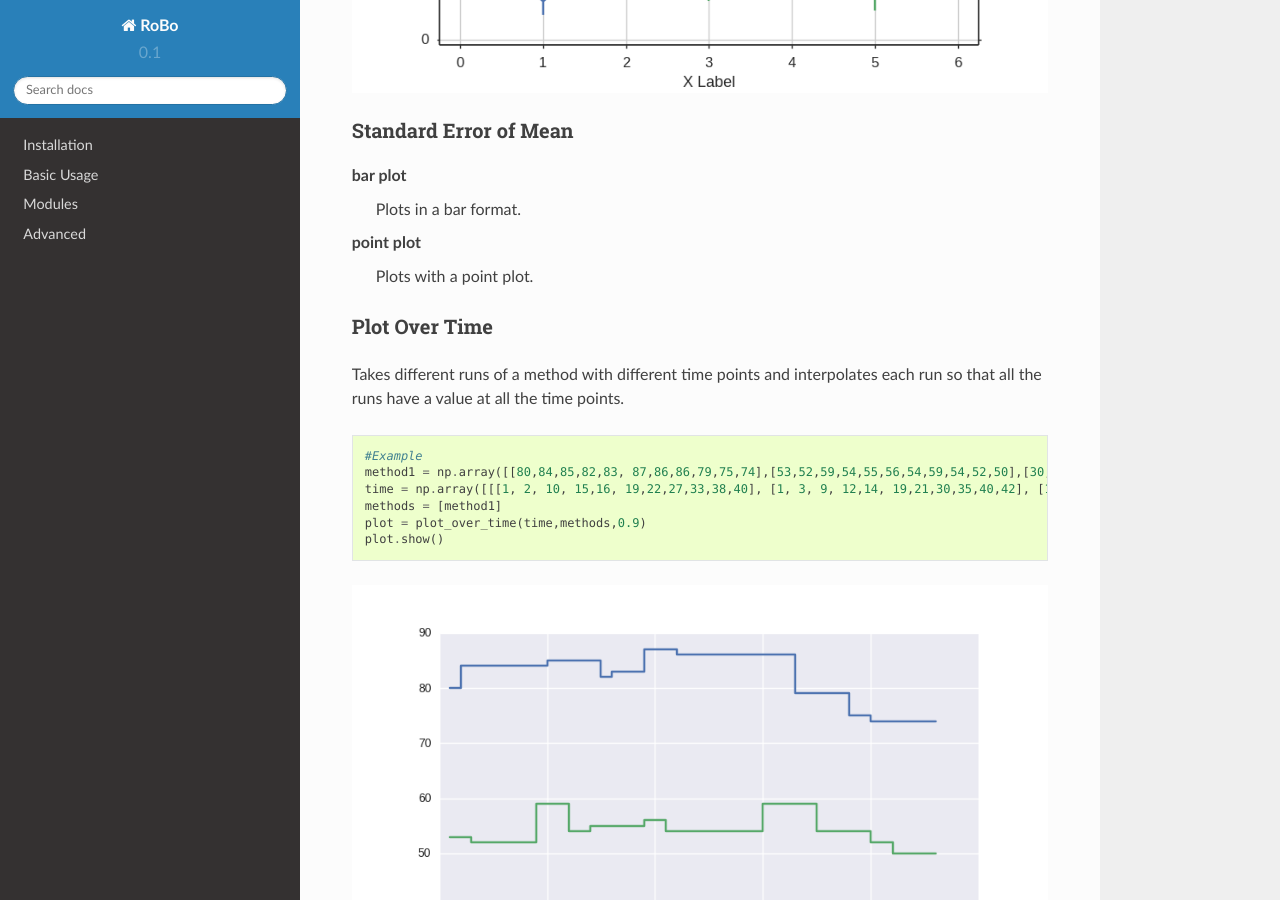
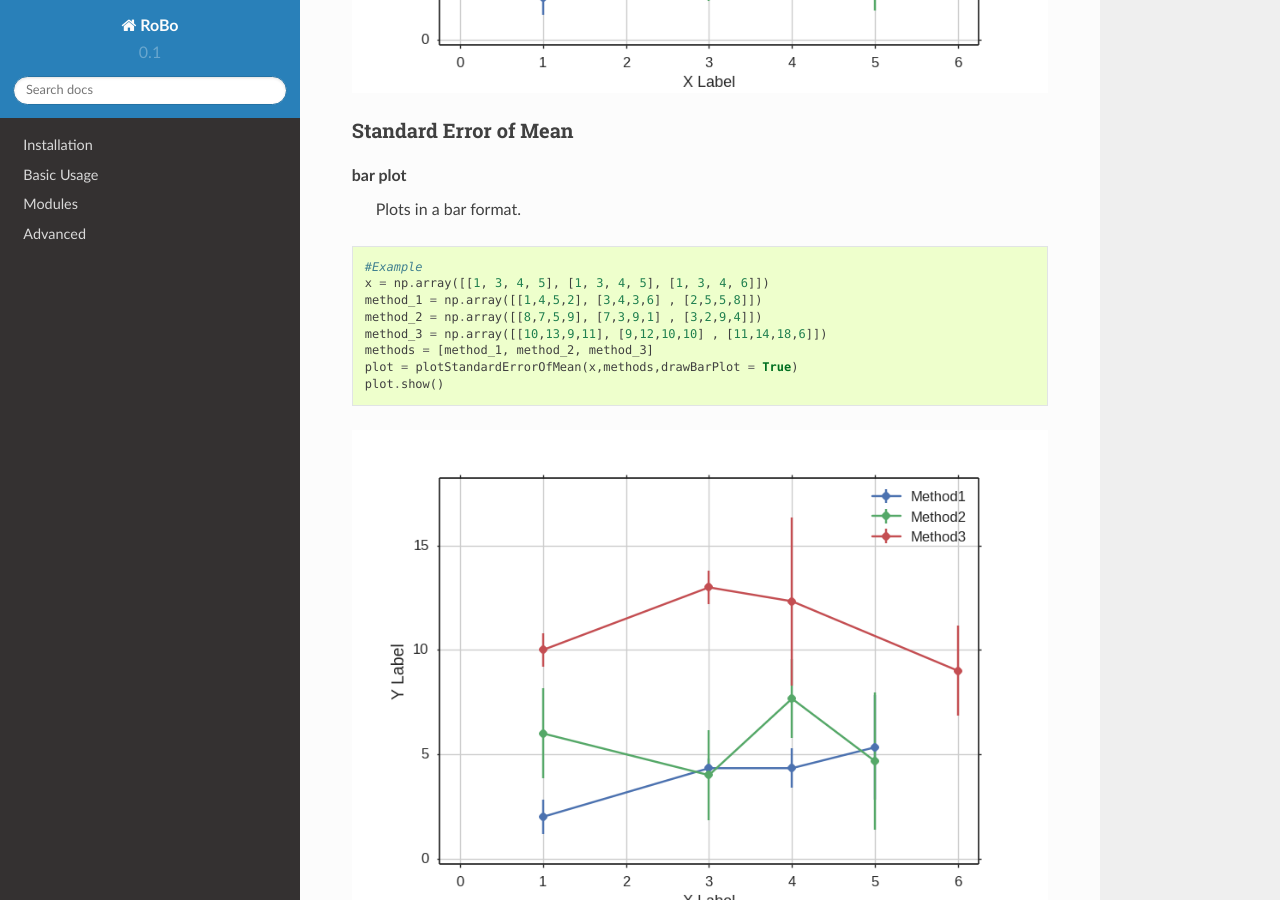
Before and after one commit to automl/RoBO, a Sphinx documentation site: the page built from docs/visualizations.rst, in a window 1280 px wide and 900 px high, scrolled down 3330 px. Built offline with Sphinx 7.4.7 and the Read the Docs theme 2.0.0, drawn with Linux system fonts in a browser that asks for light colours; formulas are drawn with MathJax 3; pages that are not in the unit, such as notebooks, are missing from menus.

Commit message:
mean and std

```diff
--- a/docs/visualizations.rst
+++ b/docs/visualizations.rst
@@ -80,7 +80,18 @@ Standard Error of Mean
 ^^^^^^^^^^^^^^^^^^^^^^
 **bar plot**
     Plots in a bar format.
+.. code-block:: python
 
+    #Example
+    x = np.array([[1, 3, 4, 5], [1, 3, 4, 5], [1, 3, 4, 6]])
+    method_1 = np.array([[1,4,5,2], [3,4,3,6] , [2,5,5,8]])
+    method_2 = np.array([[8,7,5,9], [7,3,9,1] , [3,2,9,4]])
+    method_3 = np.array([[10,13,9,11], [9,12,10,10] , [11,14,18,6]])
+    methods = [method_1, method_2, method_3]
+    plot = plotStandardErrorOfMean(x,methods,drawBarPlot = True)
+    plot.show()
+
+.. image:: mean_std_point_example.png
 
 **point plot**
     Plots with a point plot.
```
Also changed, not shown: 1 other file.
